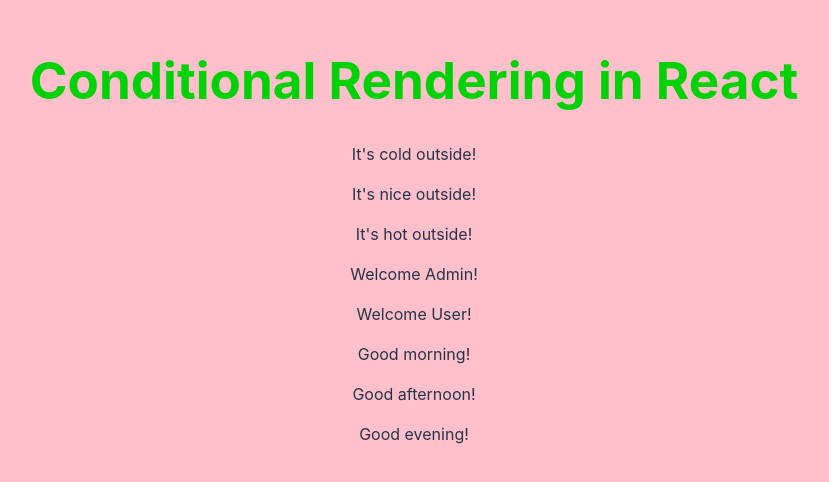
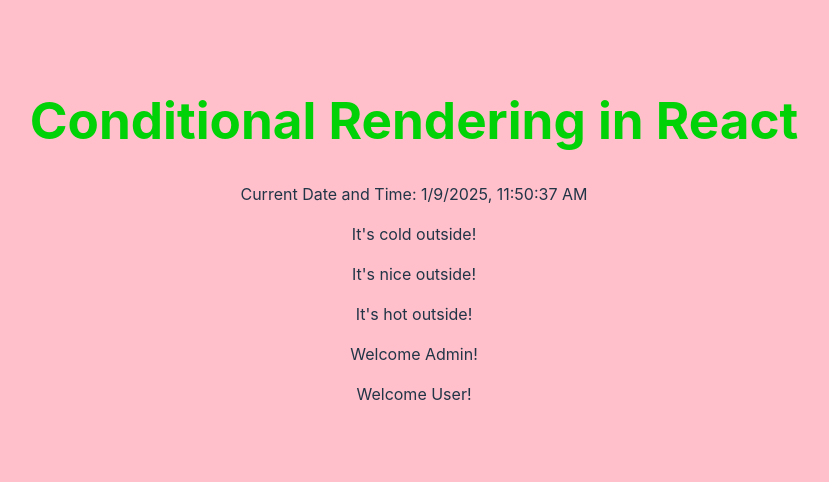
Before and after one commit to Swathi9353/iVoyant, a React (Vite) app in the folder my-app/: page / in a window 1280 px wide. Shown: the part 160-642 px from the top of the page, without its empty margins (226-1055 px from the left). Built offline with nearby package versions, Linux system fonts and the light colour scheme.

Commit message:
modified

```diff
--- a/my-app/src/App.tsx
+++ b/my-app/src/App.tsx
@@ -1,13 +1,17 @@
 import React from "react";
 import Weather from "./Weather/Weather";
 import UserStatus from "./Weather/UserStatus";
-import Greeting from "./Weather/Greeting";
+
 import "./App.css";
+import DateTimeDisplay from "./Weather/CurrentTime";
 
 const App: React.FC = () => {
   return (
     <div>
       <h1>Conditional Rendering in React</h1>
+      <div>
+        <DateTimeDisplay/>
+      </div>
 
       {/* Weather component */}
       <Weather temperature={10} />
@@ -19,10 +23,7 @@ const App: React.FC = () => {
       <UserStatus loggedIn={true} isAdmin={false} />
       <UserStatus loggedIn={false} isAdmin={false} />
 
-      {/* Greeting component */}
-      <Greeting timeOfDay="morning" />
-      <Greeting timeOfDay="afternoon" />
-      <Greeting timeOfDay="evening" />
+
     </div>
   );
 };
--- /dev/null
+++ b/my-app/src/Weather/CurrentTime.tsx
@@ -0,0 +1,21 @@
+import React, { useState, useEffect } from "react";
+
+const DateTimeDisplay: React.FC = () => {
+  const [currentDateTime, setCurrentDateTime] = useState<string>("");
+
+  useEffect(() => {
+    const updateDateTime = () => {
+      const now = new Date();
+      setCurrentDateTime(now.toLocaleString()); // Get the date and time as a localized string
+    };
+
+    updateDateTime(); // Set initial date and time
+    const intervalId = setInterval(updateDateTime, 1000); // Update every second
+
+    return () => clearInterval(intervalId); // Cleanup on component unmount
+  }, []);
+
+  return <p>Current Date and Time: {currentDateTime}</p>;
+};
+
+export default DateTimeDisplay;
--- a/my-app/src/Weather/Greeting.tsx
+++ b/my-app/src/Weather/Greeting.tsx
@@ -1,17 +1,20 @@
-import React from 'react';
+import React from "react";
 
-interface GreetingProps {
-  timeOfDay: 'morning' | 'afternoon' | 'evening';
-}
+const Greeting: React.FC = () => {
+  // Get the current hour of the day (0-23)
+  const currentHour = new Date().getHours();
 
-const Greeting: React.FC<GreetingProps> = ({ timeOfDay }) => {
+  // Determine time of day based on the current hour
+  const timeOfDay =
+    currentHour < 12 ? "morning" : currentHour < 18 ? "afternoon" : "evening";
+
   return (
     <p>
-      {timeOfDay === 'morning'
-        ? 'Good morning!'
-        : timeOfDay === 'afternoon'
-        ? 'Good afternoon!'
-        : 'Good evening!'}
+      {timeOfDay === "morning"
+        ? "Good morning!"
+        : timeOfDay === "afternoon"
+        ? "Good afternoon!"
+        : "Good evening!"}
     </p>
   );
 };
```
